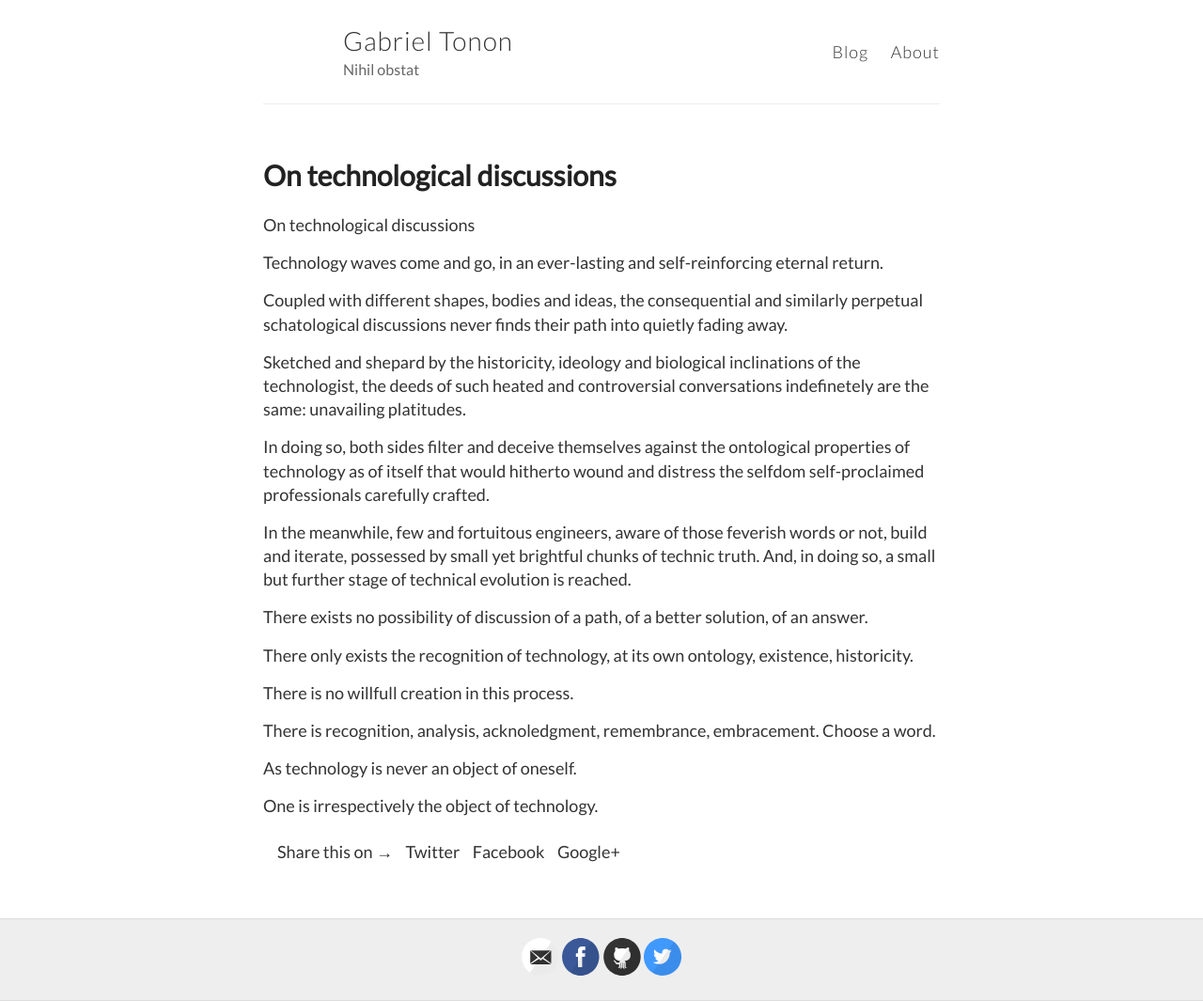
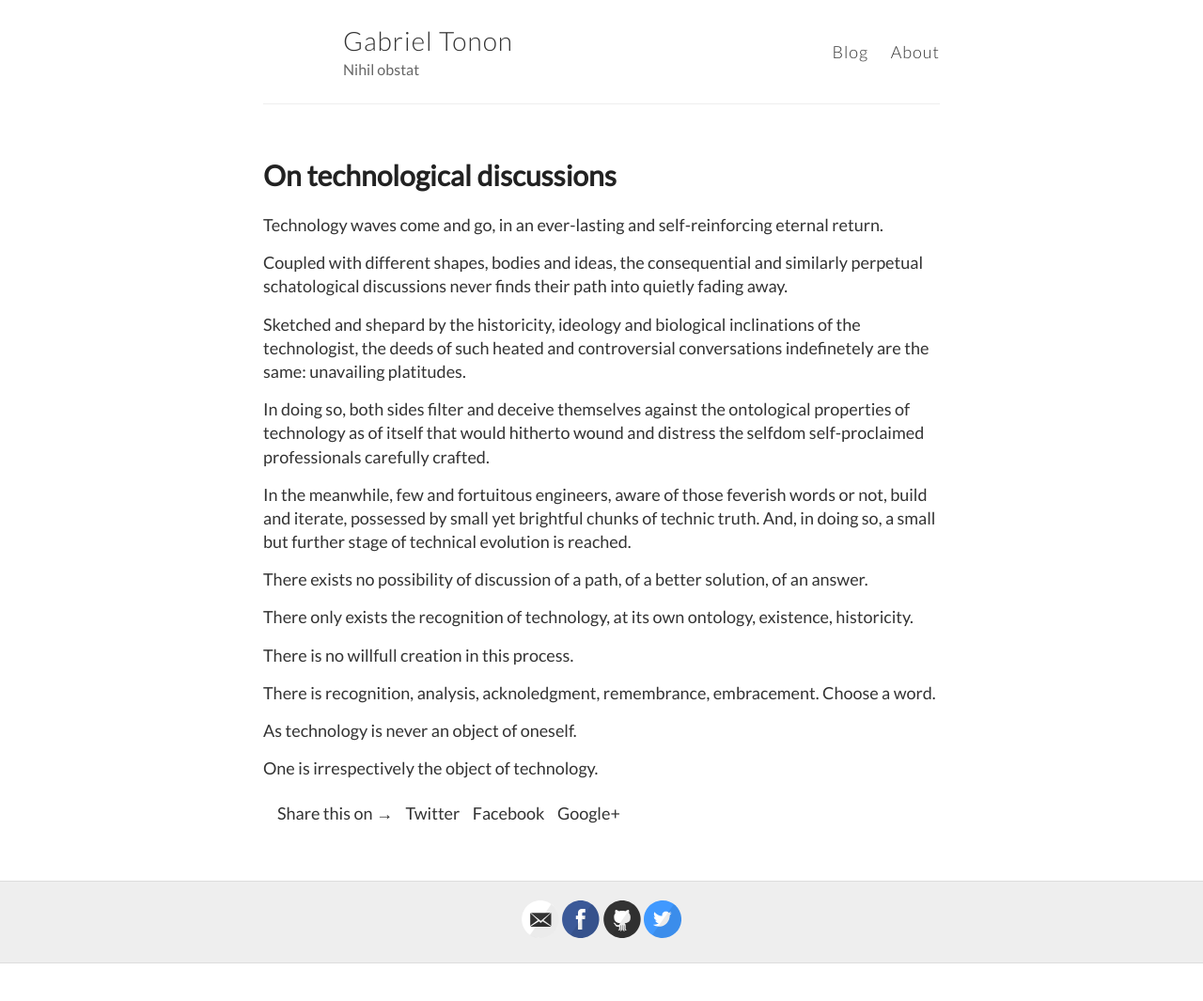
Before and after one commit to gaapt/gaapt.github.io, a Jekyll site: the page built from _posts/2017-10-30-On-technological-discussions.md, in a window 1280 px wide. Shown: the whole page at 94% size. Built offline with Jekyll 4.4.1, drawn with Linux system fonts in a browser that asks for light colours; after the commit the page ends 1025 px from its top, so only the background shows below that.

Commit message:
Update 2017-10-30-On-technological-discussions.md

```diff
--- a/_posts/2017-10-30-On-technological-discussions.md
+++ b/_posts/2017-10-30-On-technological-discussions.md
@@ -2,8 +2,6 @@
 layout: post
 title: On technological discussions
 ---
-
-On technological discussions
 
 Technology waves come and go, in an ever-lasting and self-reinforcing eternal return.
 
```
